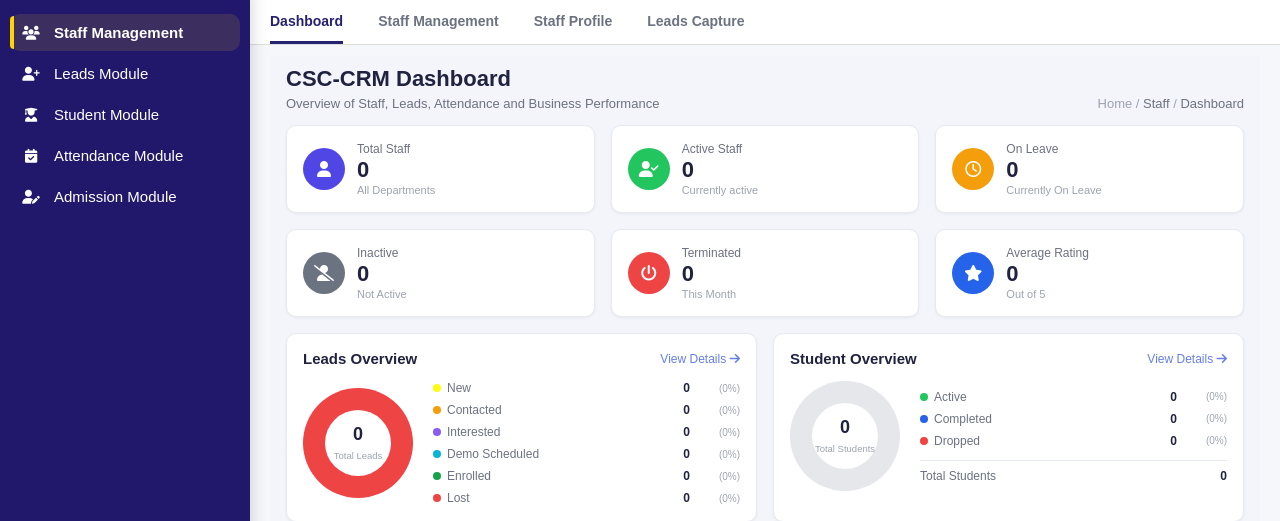
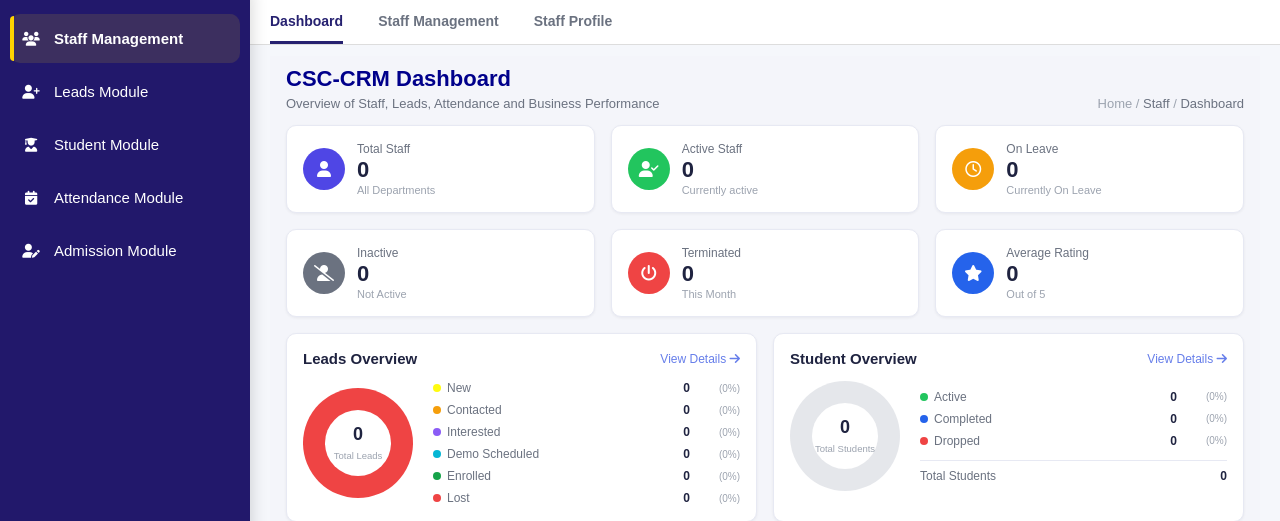
Before and after one commit to subashininagalingam/CSC_CRM, a Django app: page /staff/ in a window 1280 px wide. Shown: the part 64-585 px from the top of the page. Run offline with Django 5.2, Linux system fonts and the light colour scheme; the visitor is signed in with stand-in values (Sample User, id 1); data that the repository does not hold is empty.

Commit message:
update: integrate CSC CRM project changes

```diff
--- a/csc_crm/static/css/admissions_css/fee_receipt.css
+++ b/csc_crm/static/css/admissions_css/fee_receipt.css
@@ -2,10 +2,10 @@
  CSC CRM PROFESSIONAL PAYMENT RECEIPT
 ==================================================*/
 
-/* @page{
+@page{
     size:A4;
     margin:8mm;
-} */
+}
 
 *{
     margin:0;
--- a/csc_crm/static/css/admissions_css/style.css
+++ b/csc_crm/static/css/admissions_css/style.css
@@ -3,7 +3,7 @@
     margin:0;
     padding:0;
     box-sizing:border-box;
-    /* font-family:'Poppins', sans-serif; */
+    font-family:'Poppins', sans-serif;
 }
 
 body{
--- a/csc_crm/static/css/admissions_css/view_student.css
+++ b/csc_crm/static/css/admissions_css/view_student.css
@@ -7,13 +7,13 @@
 body {
     position: relative;
     background: #f4f6fb;
-    /* font-family: 'Segoe UI', Arial, sans-serif; */
+    font-family: 'Segoe UI', Arial, sans-serif;
     color: #1f2937;
 }
 
 .profile-page {
     width: 95%;
-    /* max-width: 1300px; */
+    max-width: 1300px;
     margin: 30px auto 30px auto;
 }
 h4{
--- a/csc_crm/static/css/attendance_css/attendance_history.css
+++ b/csc_crm/static/css/attendance_css/attendance_history.css
@@ -12,9 +12,9 @@
 body{
     background:var(--ah-bg);
     color:var(--ah-navy);
-    /* font-family:'Segoe UI',sans-serif; */
+    font-family:'Segoe UI',sans-serif;
     padding: 20px 15px 10px 15px;
-    /* font-size:13px; */
+    font-size:13px;
 }
 
 /* ============ PAGE HEADER CARD ============ */
--- a/csc_crm/static/css/attendance_css/batches.css
+++ b/csc_crm/static/css/attendance_css/batches.css
@@ -12,7 +12,7 @@
 body {
     background-color: var(--bg);
     color: var(--text-dark);
-    /* font-family: 'Segoe UI', sans-serif; */
+    font-family: 'Segoe UI', sans-serif;
 
 }
 
--- a/csc_crm/static/css/attendance_css/mark_attendance.css
+++ b/csc_crm/static/css/attendance_css/mark_attendance.css
@@ -24,7 +24,7 @@
 body{
     background:var(--gray-50);
     color:var(--indigo-900);
-    /* font-family:'Segoe UI',sans-serif; */
+    font-family:'Segoe UI',sans-serif;
 
     overflow-x:hidden;
     padding-left:10px;
--- a/csc_crm/static/css/attendance_css/reports.css
+++ b/csc_crm/static/css/attendance_css/reports.css
@@ -1,4 +1,4 @@
-/* @import url('https://fonts.googleapis.com/css2?family=Inter:wght@400;500;600;700&display=swap'); */
+@import url('https://fonts.googleapis.com/css2?family=Inter:wght@400;500;600;700&display=swap');
 :root{
 
     --primary:#262170;
@@ -24,7 +24,7 @@
     margin:0;
     padding:0;
     box-sizing:border-box;
-    /* font-family:'Inter',sans-serif; */
+    font-family:'Inter',sans-serif;
 
 }
 
--- a/csc_crm/static/css/attendance_css/style.css
+++ b/csc_crm/static/css/attendance_css/style.css
@@ -3,7 +3,7 @@
     margin:0;
     padding:0;
     box-sizing:border-box;
-    /* font-family:'Poppins', sans-serif; */
+    font-family:'Poppins', sans-serif;
 }
 
 body{
@@ -275,7 +275,6 @@ footer{
 
     display:flex;
     align-items:center;
-    justify-content: space-between;
 
     gap:35px;
 
--- a/csc_crm/static/css/sidebar.css
+++ b/csc_crm/static/css/sidebar.css
@@ -42,7 +42,7 @@
 
     gap:14px;
 
-    padding:10px 12px;
+    padding:16px 12px;
 
     text-decoration:none;
 
--- a/csc_crm/static/css/staff_css/add_staff.css
+++ b/csc_crm/static/css/staff_css/add_staff.css
@@ -33,7 +33,7 @@ body{
     margin: 0;
     background: var(--csc-bg);
     padding: 12px 0px 0px;
-    /* font-family: 'Inter', -apple-system, BlinkMacSystemFont, 'Segoe UI', sans-serif; */
+    font-family: 'Inter', -apple-system, BlinkMacSystemFont, 'Segoe UI', sans-serif;
     color: var(--csc-text);
 }
 
--- a/csc_crm/static/css/staff_css/dashboard.css
+++ b/csc_crm/static/css/staff_css/dashboard.css
@@ -54,6 +54,7 @@
     margin: 0 0 4px;
     font-size: 22px;
     font-weight: 700;
+    color: darkblue;
 }
 
 .dash-page-header p {
--- a/csc_crm/templates/staff/base.html
+++ b/csc_crm/templates/staff/base.html
@@ -92,10 +92,7 @@ href="https://cdnjs.cloudflare.com/ajax/libs/font-awesome/6.5.1/css/all.min.css"
    Staff Profile
 </a>
 
-<a href="{% url 'leads:lead_capture_list' %}"
-   class="{% if request.resolver_match.namespace == 'leads' %}active{% endif %}">
-   Leads Capture
-</a>
+
 </div>
 
      {% include "includes/sidebar.html" %}
```
